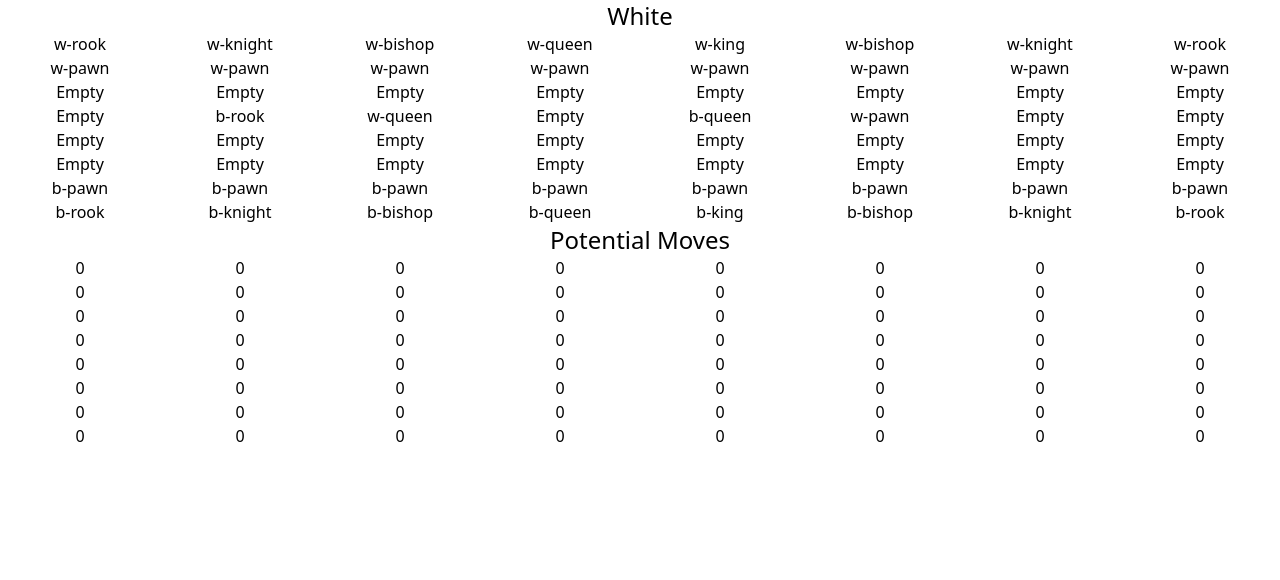
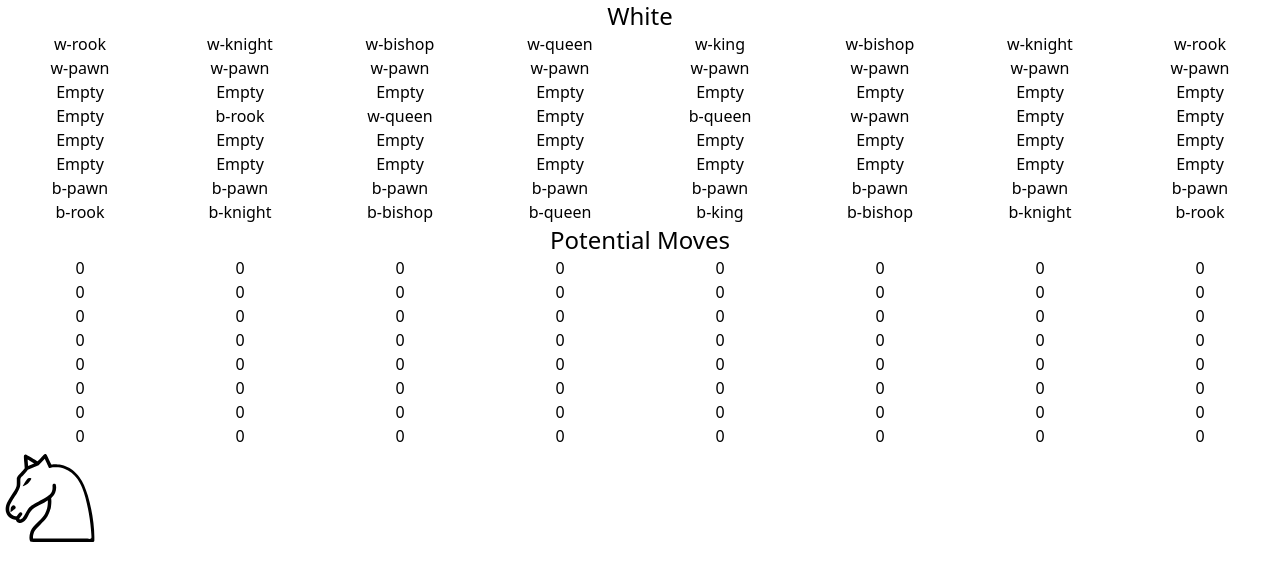
Before and after one commit to JihengNie/chess, a Next.js app in the folder chess/: page / in a window 1280 px wide. Shown: the top 580 px of the page. Built offline with nearby package versions, Linux system fonts and the light colour scheme.

Commit message:
Started breaking pieces into their own components

```diff
--- /dev/null
+++ b/chess/pages/components/pieces/knight.tsx
@@ -0,0 +1,84 @@
+import React, { Component } from "react"
+import Image from "next/image"
+
+interface KnightProps {
+  color: string,
+  imgUrl: string,
+  board: string[][],
+  position: number[]
+}
+
+type KnightState = {
+  hasMoved: boolean,
+  selected?: boolean,
+  potentialSpaces: (number[] | null)[],
+
+}
+
+class Knight extends Component<KnightProps, KnightState> {
+  constructor(props: KnightProps) {
+    super(props)
+    this.state = {
+      hasMoved: false,
+      selected: false,
+      potentialSpaces: [[]]
+    }
+    this.handleSelected = this.handleSelected.bind(this)
+  }
+
+  handleSelected () {
+    const {board, color, position} = this.props
+    const [yDirection, xDirection] = position
+    let potentialSpaces: any = []
+    if (color === 'black') {
+      potentialSpaces = [
+        checkCordsWithinBoard(yDirection - 2, xDirection + 1) && (board![yDirection - 2][xDirection + 1].split('-')[0] === 'w' || board![yDirection - 2][xDirection + 1].split('-')[0] === 'Empty') ? [yDirection - 2, xDirection + 1] : null,
+        checkCordsWithinBoard(yDirection - 1, xDirection + 2) && (board![yDirection - 1][xDirection + 2].split('-')[0] === 'w' || board![yDirection - 1][xDirection + 2].split('-')[0] === 'Empty') ? [yDirection - 1, xDirection + 2] : null,
+        checkCordsWithinBoard(yDirection + 1, xDirection + 2) && (board![yDirection + 1][xDirection + 2].split('-')[0] === 'w' || board![yDirection + 1][xDirection + 2].split('-')[0] === 'Empty') ? [yDirection + 1, xDirection + 2] : null,
+        checkCordsWithinBoard(yDirection + 2, xDirection + 1) && (board![yDirection + 2][xDirection + 1].split('-')[0] === 'w' || board![yDirection + 2][xDirection + 1].split('-')[0] === 'Empty') ? [yDirection + 2, xDirection + 1] : null,
+        checkCordsWithinBoard(yDirection - 2, xDirection - 1) && (board![yDirection - 2][xDirection - 1].split('-')[0] === 'w' || board![yDirection - 2][xDirection - 1].split('-')[0] === 'Empty') ? [yDirection - 2, xDirection - 1] : null,
+        checkCordsWithinBoard(yDirection - 1, xDirection - 2) && (board![yDirection - 1][xDirection - 2].split('-')[0] === 'w' || board![yDirection - 1][xDirection - 2].split('-')[0] === 'Empty') ? [yDirection - 1, xDirection - 2] : null,
+        checkCordsWithinBoard(yDirection + 1, xDirection - 2) && (board![yDirection + 1][xDirection - 2].split('-')[0] === 'w' || board![yDirection + 1][xDirection - 2].split('-')[0] === 'Empty') ? [yDirection + 1, xDirection - 2] : null,
+        checkCordsWithinBoard(yDirection + 2, xDirection - 1) && (board![yDirection + 2][xDirection - 1].split('-')[0] === 'w' || board![yDirection + 2][xDirection - 1].split('-')[0] === 'Empty') ? [yDirection + 2, xDirection - 1] : null
+      ]
+    }
+    if (color === 'white') {
+      potentialSpaces = [
+        checkCordsWithinBoard(yDirection - 2, xDirection + 1) && (board![yDirection - 2][xDirection + 1].split('-')[0] === 'b' || board![yDirection - 2][xDirection + 1].split('-')[0] === 'Empty') ? [yDirection - 2, xDirection + 1] : null,
+        checkCordsWithinBoard(yDirection - 1, xDirection + 2) && (board![yDirection - 1][xDirection + 2].split('-')[0] === 'b' || board![yDirection - 1][xDirection + 2].split('-')[0] === 'Empty') ? [yDirection - 1, xDirection + 2] : null,
+        checkCordsWithinBoard(yDirection + 1, xDirection + 2) && (board![yDirection + 1][xDirection + 2].split('-')[0] === 'b' || board![yDirection + 1][xDirection + 2].split('-')[0] === 'Empty') ? [yDirection + 1, xDirection + 2] : null,
+        checkCordsWithinBoard(yDirection + 2, xDirection + 1) && (board![yDirection + 2][xDirection + 1].split('-')[0] === 'b' || board![yDirection + 2][xDirection + 1].split('-')[0] === 'Empty') ? [yDirection + 2, xDirection + 1] : null,
+        checkCordsWithinBoard(yDirection - 2, xDirection - 1) && (board![yDirection - 2][xDirection - 1].split('-')[0] === 'b' || board![yDirection - 2][xDirection - 1].split('-')[0] === 'Empty') ? [yDirection - 2, xDirection - 1] : null,
+        checkCordsWithinBoard(yDirection - 1, xDirection - 2) && (board![yDirection - 1][xDirection - 2].split('-')[0] === 'b' || board![yDirection - 1][xDirection - 2].split('-')[0] === 'Empty') ? [yDirection - 1, xDirection - 2] : null,
+        checkCordsWithinBoard(yDirection + 1, xDirection - 2) && (board![yDirection + 1][xDirection - 2].split('-')[0] === 'b' || board![yDirection + 1][xDirection - 2].split('-')[0] === 'Empty') ? [yDirection + 1, xDirection - 2] : null,
+        checkCordsWithinBoard(yDirection + 2, xDirection - 1) && (board![yDirection + 2][xDirection - 1].split('-')[0] === 'b' || board![yDirection + 2][xDirection - 1].split('-')[0] === 'Empty') ? [yDirection + 2, xDirection - 1] : null
+      ]
+    }
+    potentialSpaces = potentialSpaces.filter(n => n)
+    this.setState({
+      selected: true,
+      potentialSpaces
+    })
+  }
+
+  render() {
+    const {color, imgUrl} = this.props
+    console.log('states:',this.state)
+    console.log('props:', this.props)
+    return (
+      <div onClick={this.handleSelected}>
+        <Image src={imgUrl} alt={`${color}-Knight`} width={100} height={100}/>
+    </div>
+  )
+}
+}
+
+export default Knight
+
+function checkCordsWithinBoard(xDirection: number, yDirection: number) {
+  if (xDirection >= 0 && xDirection <= 7 && yDirection >= 0 && yDirection <= 7) {
+    return true
+  } else {
+    return false
+  }
+}
--- a/chess/pages/index.tsx
+++ b/chess/pages/index.tsx
@@ -1,5 +1,7 @@
 import Head from "next/head"
 import Board from "./components/board"
+import Knight from "./components/pieces/knight"
+import Image from "next/image"
 
 export default function Home() {
   return (
@@ -10,7 +12,29 @@ export default function Home() {
       </Head>
 
       <Board turn='White'/>
+      <Knight color='white' imgUrl='/imgs/w-knight.svg' board={createNewArrayOfBoard()} position={[7,1]}/>
     </div>
 
   )
 }
+
+function createNewArrayOfBoard() {
+  const empty1 = [] = new Array(8).fill('Empty');
+  const empty2 = [] = new Array(8).fill('Empty');
+  const empty3 = [] = new Array(8).fill('Empty');
+  const empty4 = [] = new Array(8).fill('Empty');
+  const testing = ['Empty', 'b-rook', 'w-queen', 'Empty', 'b-queen', 'w-pawn', 'Empty', 'Empty',]
+  const whitePawn = [] = new Array(8).fill('w-pawn');
+  const blackPawn = [] = new Array(8).fill('b-pawn');
+  const arrayBoard = [
+    ['w-rook', 'w-knight', 'w-bishop', 'w-queen', 'w-king', 'w-bishop', 'w-knight', 'w-rook',],
+    whitePawn,
+    empty1,
+    testing,
+    empty3,
+    empty4,
+    blackPawn,
+    ['b-rook', 'b-knight', 'b-bishop', 'b-queen', 'b-king', 'b-bishop', 'b-knight', 'b-rook',],
+  ]
+  return arrayBoard
+}
```
